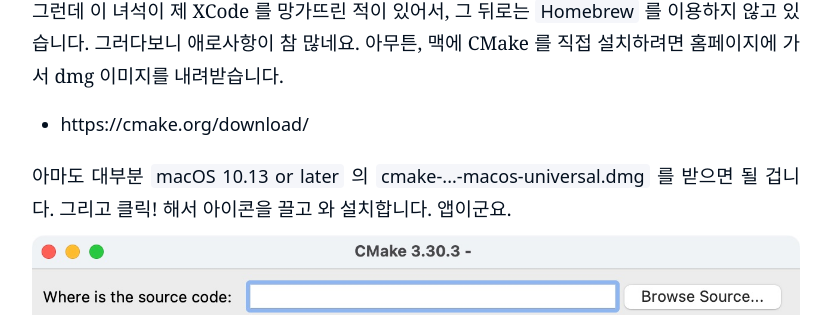
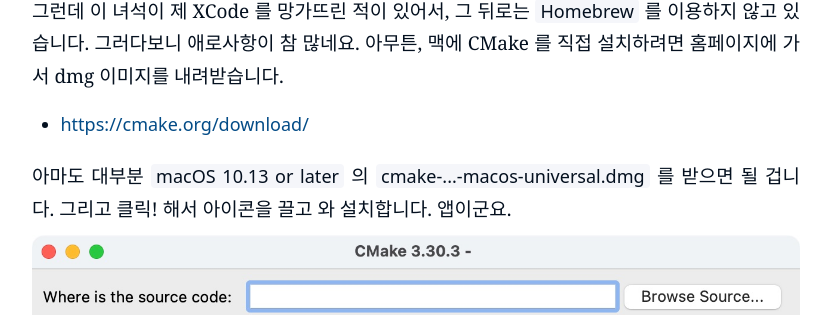
Before and after one commit to kiroshin/kiroshin.github.io, a Jekyll site: the page built from _posts/2024-08-05-mac-cmake-installation.md, in a window 1280 px wide. Shown: the part 1492-1807 px from the top of the page, without its empty margins (320-1151 px from the left). Built offline with Jekyll 4.4.1, drawn with Linux system fonts in a browser that asks for light colours.

Commit message:
Update 2024-08-05-mac-cmake-installation.md

```diff
--- a/_posts/2024-08-05-mac-cmake-installation.md
+++ b/_posts/2024-08-05-mac-cmake-installation.md
@@ -27,7 +27,7 @@
 
 그런데 이 녀석이 제 XCode 를 망가뜨린 적이 있어서, 그 뒤로는 `Homebrew` 를 이용하지 않고 있습니다. 그러다보니 애로사항이 참 많네요. 아무튼, 맥에 CMake 를 직접 설치하려면 홈페이지에 가서 dmg 이미지를 내려받습니다.
 
-* https://cmake.org/download/
+* <https://cmake.org/download/>
 
 아마도 대부분 `macOS 10.13 or later` 의 `cmake-...-macos-universal.dmg` 를 받으면 될 겁니다. 그리고 클릭! 해서 아이콘을 끌고 와 설치합니다. 앱이군요.
 
```
